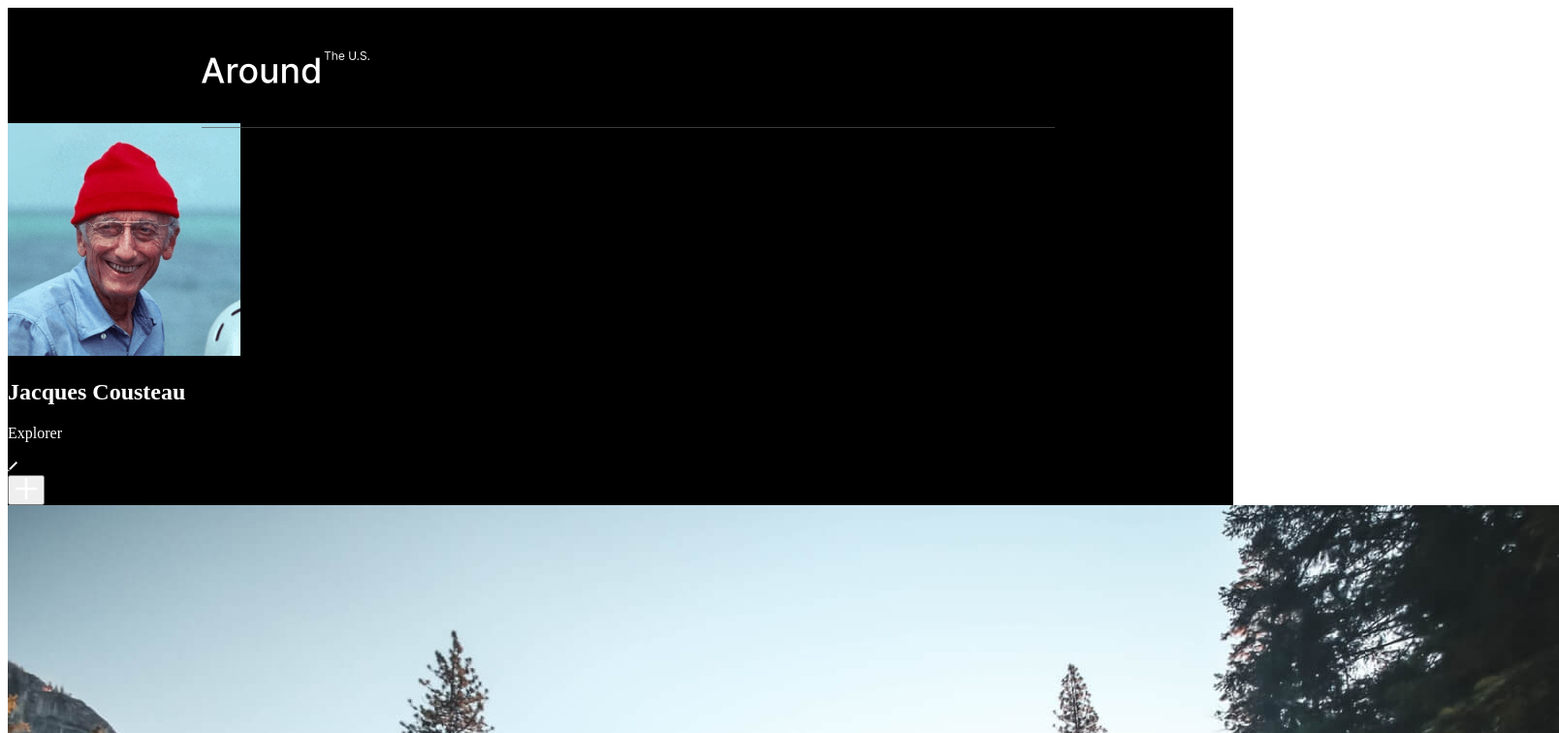
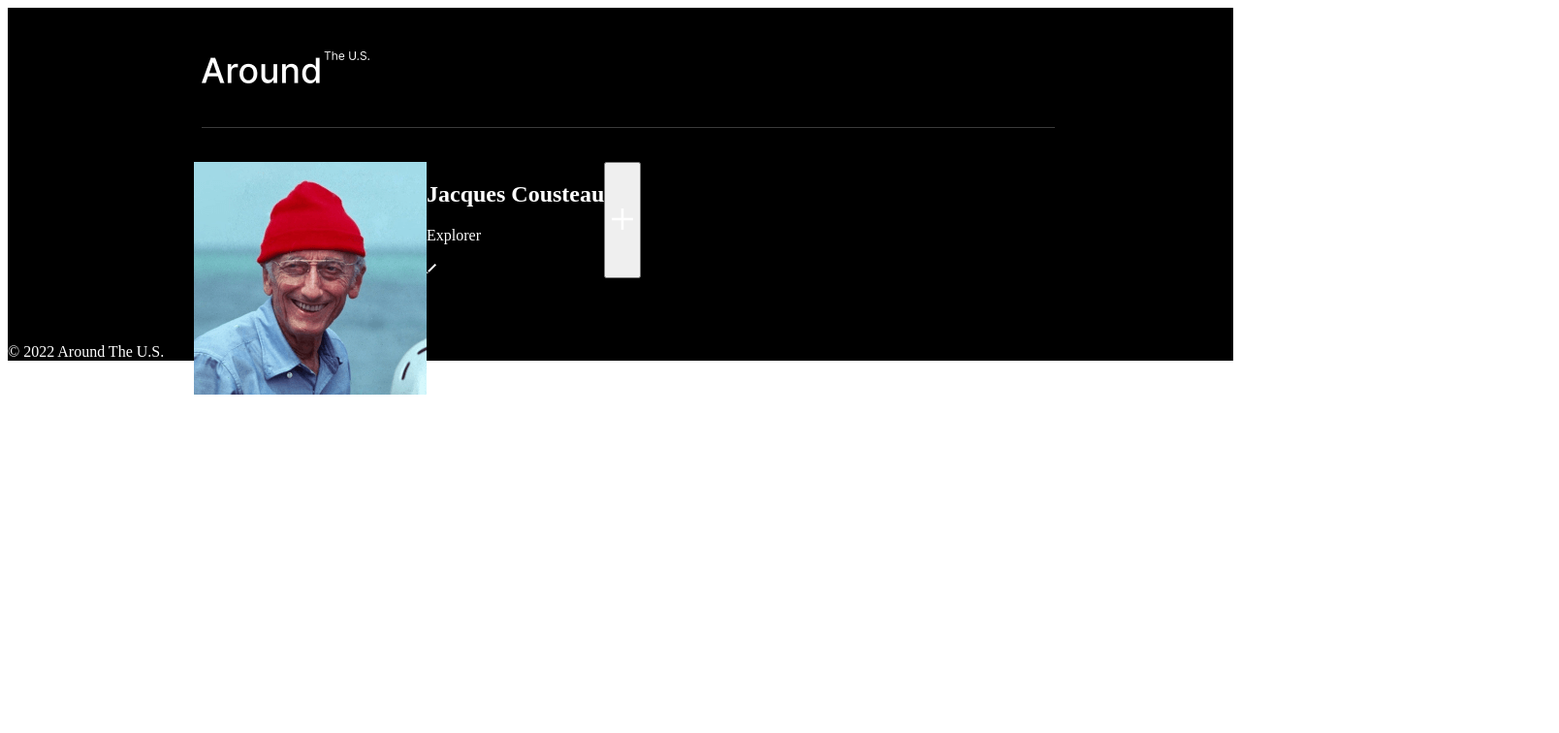
Before and after one commit to brosmar18/se_project_aroundtheus, a plain HTML site: page index.html in a window 1280 px wide. Shown: the top 756 px of the page at 97% size, 1608 px wide, since content can reach past the window. Drawn offline with Linux system fonts and the light colour scheme.

Commit message:
.profile styles added

```diff
--- a/blocks/profile.css
+++ b/blocks/profile.css
@@ -0,0 +1,8 @@
+.profile {
+    padding-top: 40px;
+    padding-bottom: 51px;
+    width: 880px;
+    height: 120px;
+    display: flex;
+    margin: 0 auto;
+}
--- a/index.html
+++ b/index.html
@@ -25,7 +25,7 @@
                 </div>
                 <button class="profle__button" type="submit"><img class="profile__plus" src="images/plus-symbol.png" alt="plus symbol"></button>
             </section>
-            <section class="elements">
+            <!-- <section class="elements">
                 <div class="elements__card">
                     <img class="elements__image" src="images/yosemite.jpg" alt="Yosemite Valley">
                     <h2 class="elements__title">Yosemite Valley</h2>
@@ -56,7 +56,7 @@
                     <h2 class="elements__title">Lago di Braies</h2>
                     <img class="elements__heart" src="images/heart.svg" alt="Heart Symbol">
                 </div>
-            </section>
+            </section> -->
 
         </main>
         <footer class="footer">
```
